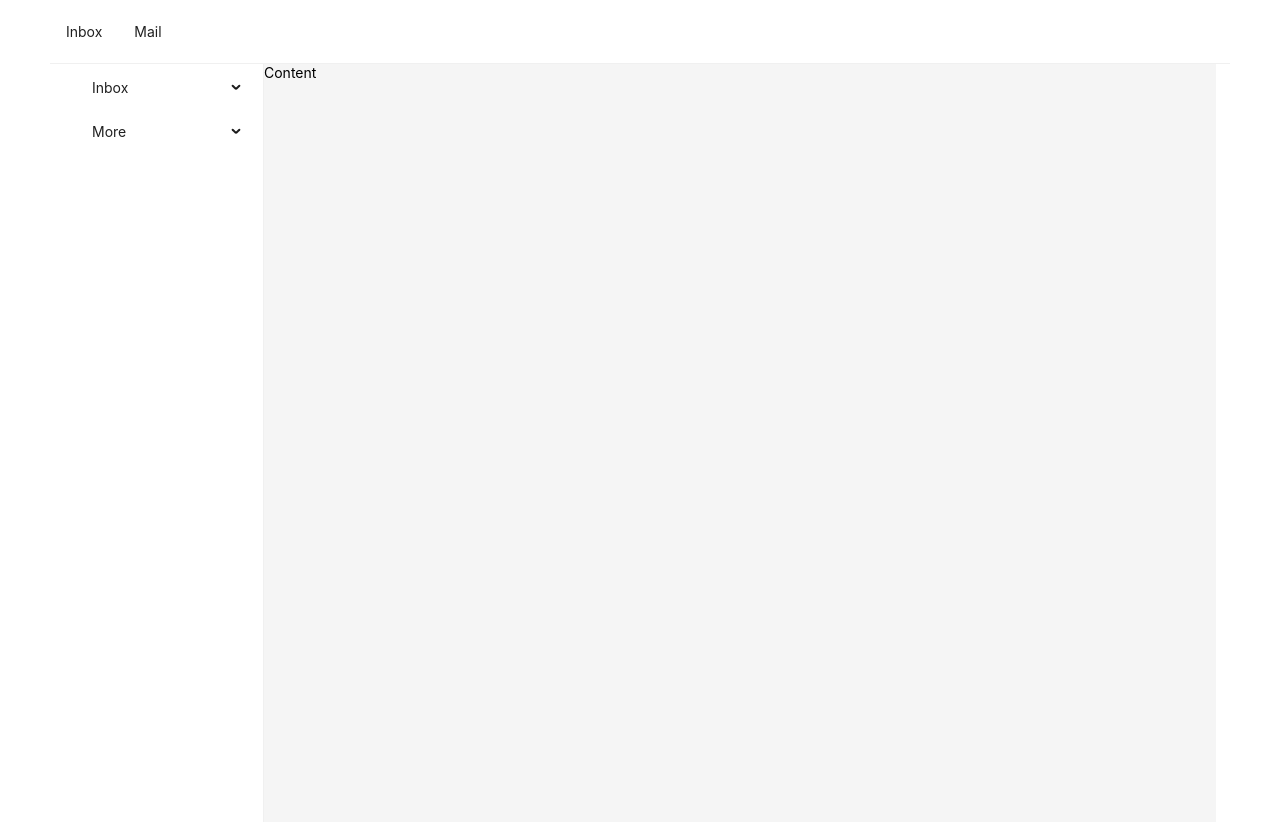
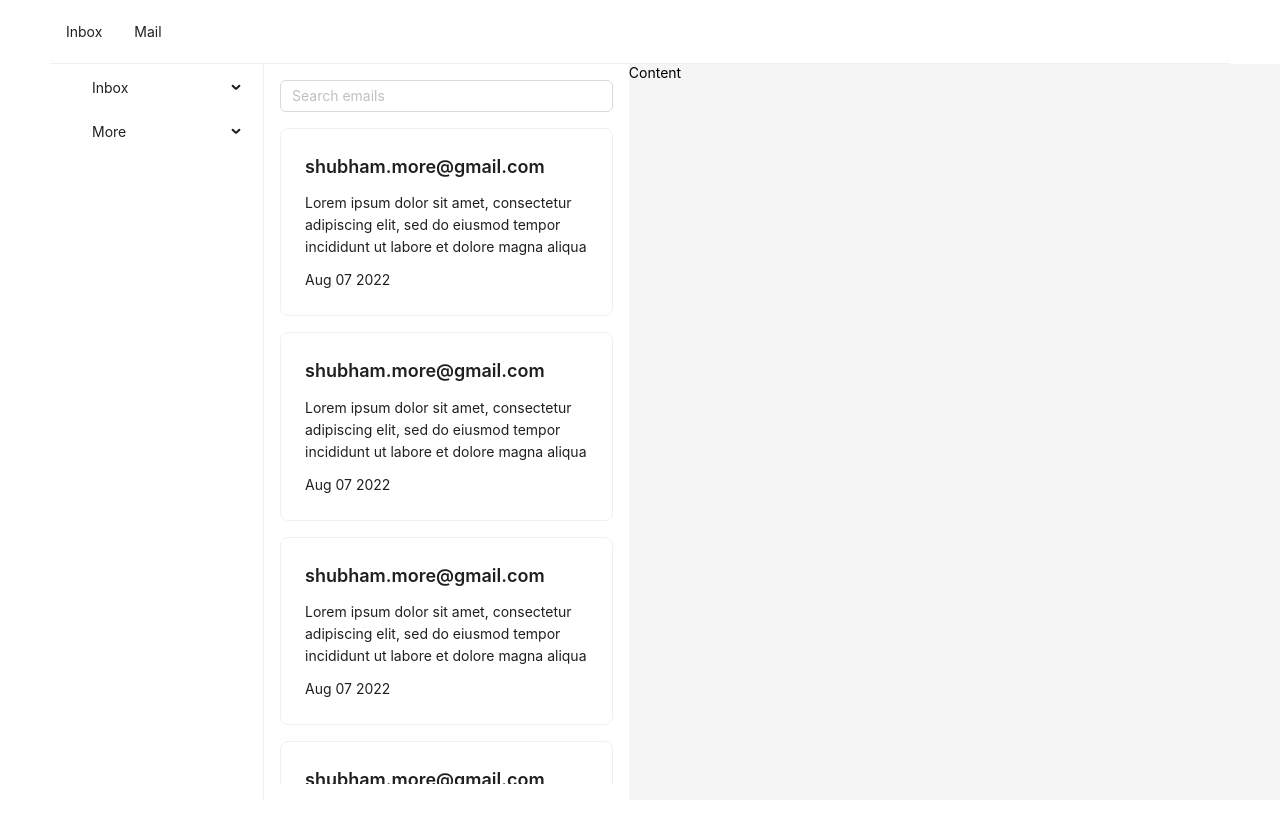
Before and after one commit to reza-hussain/shubmail-app, a React (Create React App) app: page / in a window 1280 px wide. Shown: the top 822 px of the page. After the commit the page ends 800 px from the top, so only its background shows below. Built offline with nearby package versions, Linux system fonts and the light colour scheme.

Commit message:
Added: Inbox list component
Added: Inbox list component

```diff
--- a/src/antd.css
+++ b/src/antd.css
@@ -1,3 +1,11 @@
 .ant-menu-sub.ant-menu-inline {
   background-color: white !important;
 }
+
+.mailCard > .ant-card-body {
+  display: flex;
+  flex-direction: column;
+  justify-content: flex-start;
+  align-items: flex-start;
+  gap: 0.7rem;
+}
--- a/src/containers/Mailbox/index.jsx
+++ b/src/containers/Mailbox/index.jsx
@@ -1,5 +1,5 @@
 import React from "react";
-import { Layout, Menu } from "antd";
+import { Card, Flex, Input, Layout, Menu } from "antd";
 
 // styles
 import "antd/es/layout/style/index";
@@ -20,7 +20,7 @@ const Mailbox = () => {
   const sidebarItems = useSidebarItems([]);
 
   return (
-    <Layout className="w-full bg-white h-full">
+    <Layout className="w-full bg-white h-screen max-h-screen">
       <Header className="bg-white text-black">
         <Menu
           className="w-full bg-white text-black"
@@ -33,8 +33,8 @@ const Mailbox = () => {
           }}
         />
       </Header>
-      <div className="w-full h-screen px-16">
-        <Layout className="w-full bg-white min-h-[70%] h-full">
+      <div className="w-full max-h-[calc(100vh-64px)] h-full overflow-hidden pl-16">
+        <Layout className="w-full bg-white h-full">
           <Sider
             width={200}
             className="!bg-white border-0 border-r-[1px] border-solid border-[rgba(5,5,5,0.06)] h-full"
@@ -52,7 +52,25 @@ const Mailbox = () => {
             />
           </Sider>
 
-          <Layout>Content</Layout>
+          <Layout className="max-w-[30%] bg-white h-full p-4">
+            <Flex className="h-full overflow-scroll gap-4" vertical>
+              <Input placeholder="Search emails" />
+              {[1, 2, 3, 4].map(() => (
+                <Card className="mailCard cursor-pointer">
+                  <h4 className="text-lg font-semibold">
+                    shubham.more@gmail.com
+                  </h4>
+                  <p>
+                    Lorem ipsum dolor sit amet, consectetur adipiscing elit, sed
+                    do eiusmod tempor incididunt ut labore et dolore magna
+                    aliqua
+                  </p>
+                  <span>Aug 07 2022</span>
+                </Card>
+              ))}
+            </Flex>
+          </Layout>
+          <Layout className="max-w-[60%]">Content</Layout>
         </Layout>
       </div>
     </Layout>
```
